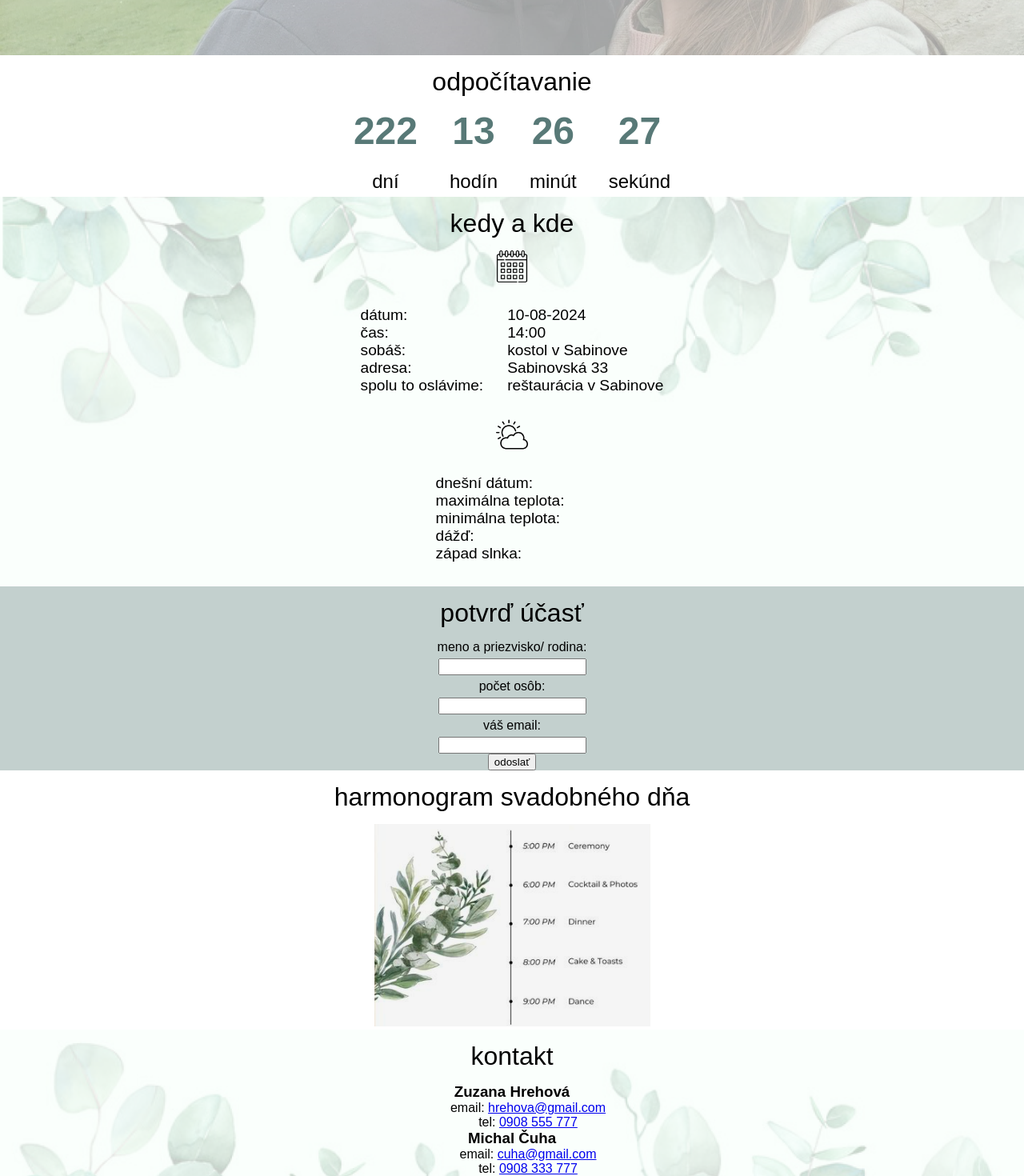
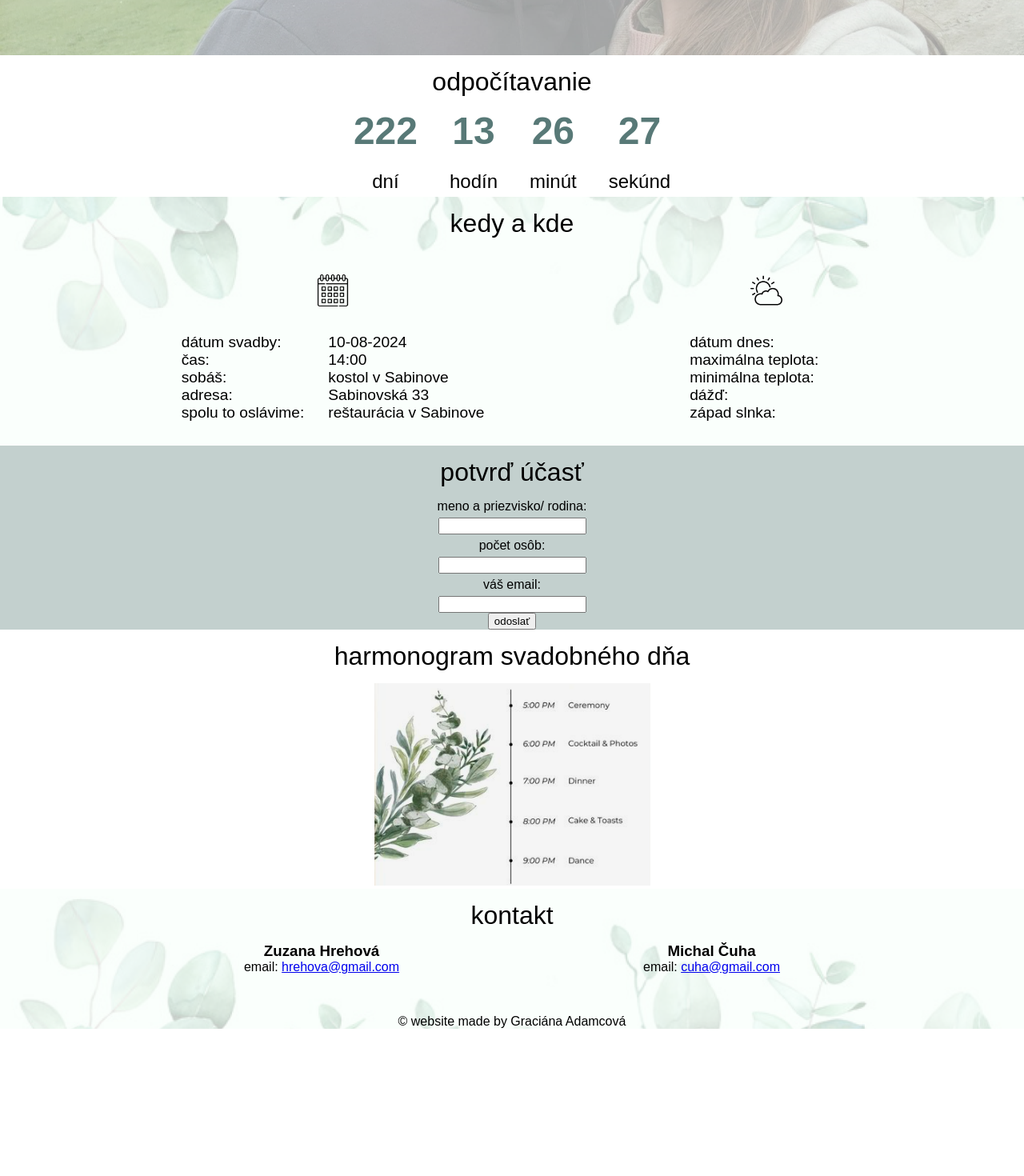
Before and after one commit to gracianaa/zam_wedding, a React (Vite) app: page / in a window 1280 px wide. Shown: the part 749-2219 px from the top of the page at 80% size. After the commit the page ends 2035 px from the top, so only its background shows below. Built offline with nearby package versions, Linux system fonts and the light colour scheme; no server answers; a web font is replaced by a local one.

Commit message:
whenAndWhere and Footer styled flex

```diff
--- a/src/components/Footer/index.jsx
+++ b/src/components/Footer/index.jsx
@@ -2,29 +2,26 @@ import './style.css';
 
 export const Footer = () => {
   return (
-    <footer>
-      <div id="kontakt" className="footer">
-        <div className="footer__bgOpacity">
-          <h2>kontakt</h2>
+    <footer id="kontakt" className="footer">
+      <div className="footer__bgOpacity">
+        <h2 className="footer__heading">kontakt</h2>
+        <div className="footer__contactBride contact">
           <h3>Zuzana Hrehová</h3>
-          <ul>
+          <ul className="contact-list">
             <li>
               email: <a href="mailto:hrehova@gmail.com">hrehova@gmail.com</a>
             </li>
-            <li>
-              tel: <a href="tel:+421908 555 777">0908 555 777</a>
-            </li>
           </ul>
+        </div>
+        <div className="footer__contactGroom contact">
           <h3>Michal Čuha</h3>
-          <ul>
+          <ul className="contact-list">
             <li>
               email: <a href="mailto:cuha@gmail.com">cuha@gmail.com</a>
             </li>
-            <li>
-              tel: <a href="tel:+421908 333 777">0908 333 777</a>
-            </li>
           </ul>
         </div>
+        <p className="copyright">© website made by Graciána Adamcová</p>
       </div>
     </footer>
   );
--- a/src/components/Footer/style.css
+++ b/src/components/Footer/style.css
@@ -13,3 +13,30 @@
   align-items: center;
   justify-content: center;
 }
+
+.contact {
+  margin-bottom: 50px;
+  display: flex;
+  flex-direction: column;
+}
+
+.contact-list {
+  text-align: left;
+  padding: 0;
+}
+
+@media screen and (min-width: 700px) {
+  .footer__bgOpacity {
+    flex-direction: row;
+    flex-wrap: wrap;
+    justify-content: space-evenly;
+  }
+
+  .footer__heading,
+  .copyright {
+    flex-basis: 100%;
+  }
+
+
+
+}
--- a/src/components/Weather/index.jsx
+++ b/src/components/Weather/index.jsx
@@ -29,7 +29,7 @@ export const Weather = () => {
   return (
     <div className="info-list__body">
       <ul className="info-list info-list__headings">
-        <li>dnešní dátum: </li>
+        <li>dátum dnes: </li>
         <li>maximálna teplota: </li>
         <li>minimálna teplota: </li>
         <li>dážď: </li>
--- a/src/components/WhenAndWhere/index.jsx
+++ b/src/components/WhenAndWhere/index.jsx
@@ -8,11 +8,17 @@ export const WhenAndWhere = () => {
     <section className="whenAndWhere">
       <div id="kedyAkde" className="whenAndWhere__bg">
         <div className="whenAndWhere__bgOpacity">
-          <h2>kedy a kde</h2>
-          <img src={calendar} alt="calendar_icon" width="40px" height="40px" />
+          <h2 className="whenAndWhere__heading">kedy a kde</h2>
+          <div className="whenAndWhere__calendar">
+            <img
+              src={calendar}
+              alt="calendar_icon"
+              width="40px"
+              height="40px"
+            />
             <div className="info-list__body">
               <ul className="info-list info-list__headings">
-              <li>dátum: </li>
+                <li>dátum svadby: </li>
                 <li>čas: </li>
                 <li>sobáš: </li>
                 <li>adresa: </li>
@@ -26,8 +32,11 @@ export const WhenAndWhere = () => {
                 <li>reštaurácia v Sabinove</li>
               </ul>
             </div>
+          </div>
+          <div className="whenAndWhere__weather">
             <img src={weather} alt="weather_icon" width="40px" height="40px" />
             <Weather />
+          </div>
         </div>
       </div>
     </section>
--- a/src/components/WhenAndWhere/style.css
+++ b/src/components/WhenAndWhere/style.css
@@ -13,3 +13,16 @@
   align-items: center;
   justify-content: center;
 }
+
+@media screen and (min-width:700px) {
+  .whenAndWhere__bgOpacity {
+    flex-direction: row;
+    flex-wrap: wrap;
+    gap: 30px;
+    justify-content: space-evenly;
+  }
+
+  .whenAndWhere__heading {
+    flex-basis: 100%;
+  }
+}
```
Lines whose indentation alone changed are shown as unchanged.
